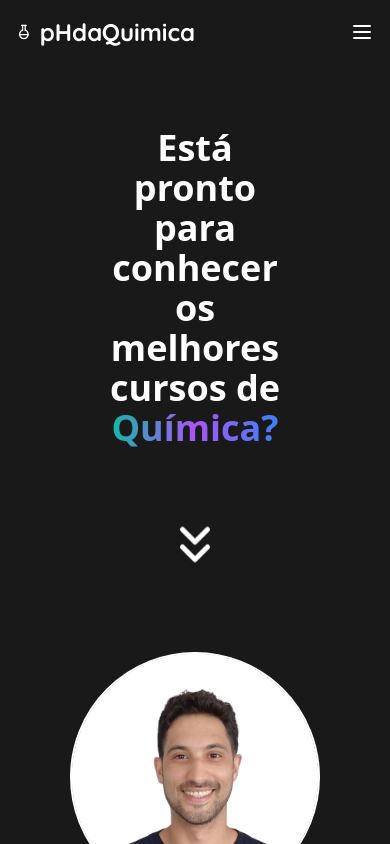
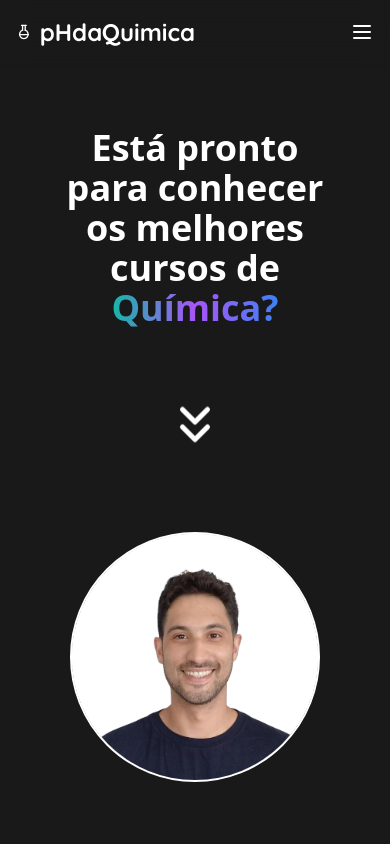
Before and after one commit to luccaparadeda/phdaquimica, a Next.js app: page / in a window 390 px wide. Shown: the top 844 px of the page. Built offline with nearby package versions, Linux system fonts and the light colour scheme.

Commit message:
feat: luisa approved

```diff
--- a/src/app/page.tsx
+++ b/src/app/page.tsx
@@ -27,7 +27,7 @@ export default function Home() {
 		<div className=' flex flex-col items-center'>
 			<div className=' h-full flex flex-col'>
 				<div className='flex flex-col items-center mb-16 mt-32 justify-center w-full gap-20'>
-					<h1 className='text-4xl font-sans w-10/12 font-bold px-10 text-white text-center sm:text-5xl md:text-6xl lg:text-7xl lg:w-8/12'>
+					<h1 className='text-4xl font-sans w-10/12 font-bold text-white text-center sm:text-5xl md:px-10 md:text-6xl lg:text-7xl lg:w-8/12'>
 						Está pronto para conhecer os melhores cursos de{' '}
 						<span className='animate-text bg-gradient-to-r from-teal-500 via-purple-500 to-blue-500 bg-clip-text text-transparent font-black'>
 							Química?
```
